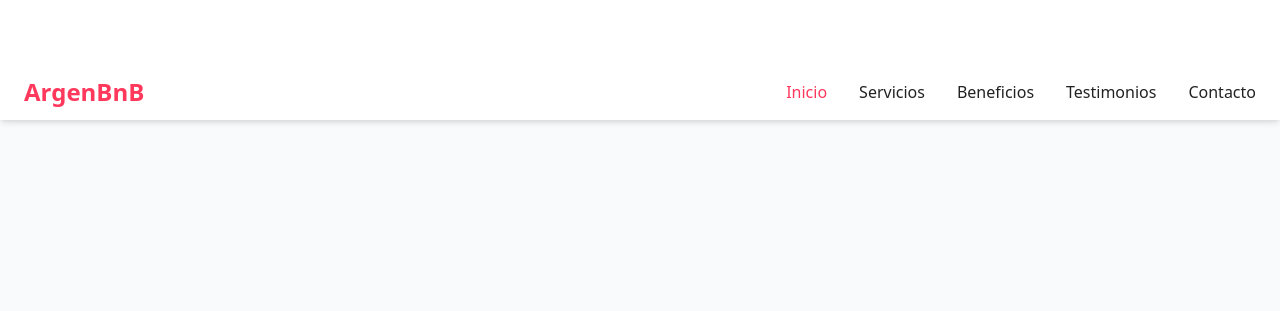
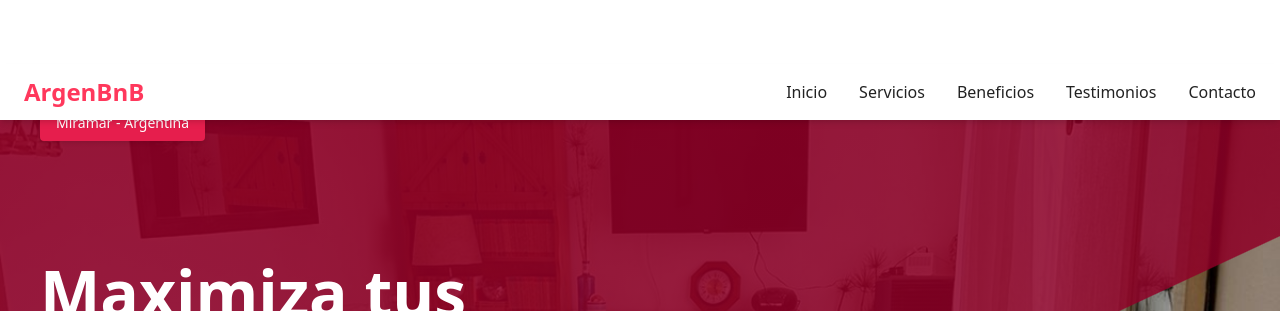
Before and after one commit to gonzalobrunoldis/cuatrollaves, a Flask app: page / in a window 1280 px wide. Shown: the top 311 px of the page. Run offline with Flask 3, Linux system fonts and the light colour scheme.

Commit message:
Correcting styling and using an image for the inicio section

```diff
--- a/static/css/styles.css
+++ b/static/css/styles.css
@@ -38,8 +38,8 @@ body {
 
 /* Section styles */
 .section {
-    padding: 5rem 0;
-    min-height: 100vh;
+    padding: 3rem 0;
+    min-height: 60vh;
     display: flex;
     align-items: center;
 }
@@ -133,3 +133,69 @@ body {
         padding: 3rem 0;
     }
 }
+
+.hero-section {
+    position: relative;
+    width: 100%;
+    height: 100vh;
+    overflow: hidden;
+}
+
+.hero-image {
+    position: absolute;
+    top: 0;
+    left: 0;
+    width: 100%;
+    height: 100%;
+    object-fit: cover;
+}
+
+.hero-overlay {
+    position: absolute;
+    top: 0;
+    left: 0;
+    width: 100%;
+    height: 100%;
+    background: linear-gradient(
+        155deg,
+        rgba(142, 0, 38, 0.92) 0%,
+        rgba(142, 0, 38, 0.85) 55%,
+        rgba(255, 255, 255, 0) 55.1%,
+        rgba(255, 255, 255, 0) 100%
+    );
+    z-index: 2;
+}
+
+.location-tag {
+    position: absolute;
+    top: 40px;
+    left: 40px;
+    background-color: #E61E4D;
+    color: white;
+    padding: 8px 16px;
+    border-radius: 4px;
+    font-size: 14px;
+    font-weight: 500;
+    z-index: 10;
+    box-shadow: 0 2px 4px rgba(0, 0, 0, 0.1);
+}
+
+.hero-section .container {
+    position: relative;
+    z-index: 3;
+    padding-left: 40px;
+}
+
+.hero-section h1 {
+    font-size: 4rem;
+    line-height: 1.1;
+    margin-bottom: 1.5rem;
+    max-width: 600px;
+}
+
+.hero-section p {
+    font-size: 1.25rem;
+    line-height: 1.6;
+    opacity: 0.9;
+    max-width: 500px;
+}
--- a/templates/index.html
+++ b/templates/index.html
@@ -2,20 +2,20 @@
 
 {% block content %}
 <!-- Hero Section -->
-<section id="inicio" class="section bg-gray-50">
-    <div class="container mx-auto px-6">
-        <div class="flex flex-wrap items-center">
+<section id="inicio" class="hero-section">
+    <div class="location-tag">Miramar - Argentina</div>
+    <img src="{{ url_for('static', filename='images/miramar1.jpeg') }}" alt="Miramar property" class="hero-image">
+    <div class="hero-overlay"></div>
+    <div class="container mx-auto px-6 relative z-10">
+        <div class="flex flex-wrap items-center min-h-screen">
             <div class="w-full lg:w-1/2 fade-in">
-                <h1 class="text-4xl md:text-5xl font-bold mb-6">
+                <h1 class="text-4xl md:text-5xl font-bold mb-6 text-white">
                     Maximiza tus ingresos con <span class="text-airbnb-red">ArgenBnB</span>
                 </h1>
-                <p class="text-xl text-airbnb-light mb-8">
+                <p class="text-xl text-white mb-8">
                     Gestión profesional de propiedades en alquiler temporal. Optimiza tu rendimiento en Airbnb sin preocupaciones.
                 </p>
                 <a href="#contacto" class="btn-primary inline-block">Comienza Ahora</a>
-            </div>
-            <div class="w-full lg:w-1/2 mt-12 lg:mt-0 fade-in">
-                <img src="{{ url_for('static', filename='images/hero-image.jpg') }}" alt="Propiedad de lujo" class="rounded-lg shadow-xl">
             </div>
         </div>
     </div>
```
